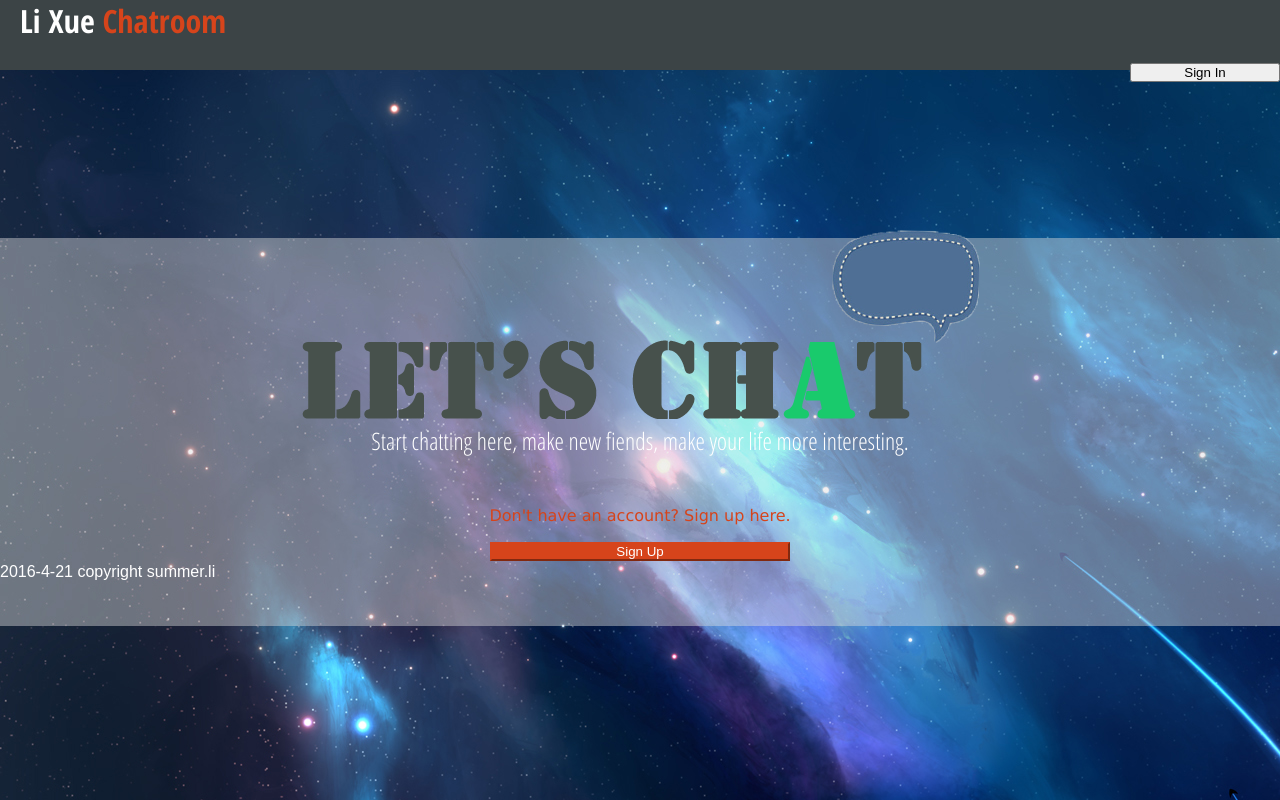
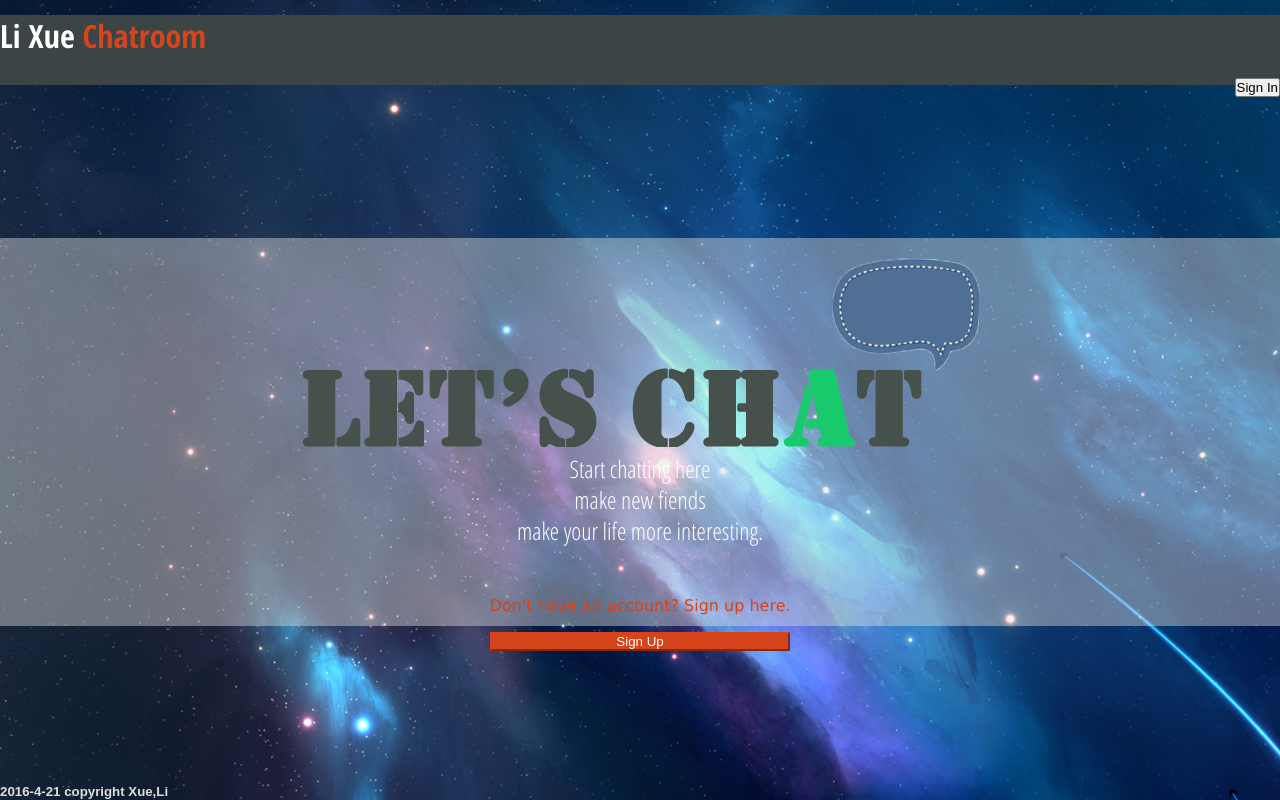
Before and after one commit to summer2200/lixue-chatroom, a Node server app: template views/home.ejs in a window 1280 px wide. Run offline with Node 20, Linux system fonts and the light colour scheme; the template is opened without the code that fills it, so the values that code supplies are empty; some libraries are stand-ins or nearby versions.

Commit message:
homepage & signup UI prettify

```diff
--- a/public/css/person.css
+++ b/public/css/person.css
@@ -20,7 +20,7 @@
     margin-left: 5px;
 }
 
-.container {
+.home.container {
     margin-left: 0;
     margin-right: 0;
     padding-right: 0;
@@ -30,3 +30,7 @@
 .badge {
     margin-left: 10px;
 }
+
+body {
+  height: 100%;
+}
--- a/public/css/stylesheet.css
+++ b/public/css/stylesheet.css
@@ -31,8 +31,8 @@ body {
 .homebannertext {
     text-align: left;
     padding-top: 0;
-    margin-top: 0;
-    margin-left: 20px;
+    margin-top: 15px;
+    /*    margin-left: 20px;*/
     font-family: 'Open Sans Condensed', serif;
     font-weight: bold;
     color: white;
@@ -657,12 +657,15 @@ footer {
     float: right;
 }
 
-.btn-success {
+
+/*.btn-success {
     width: 150px;
-}
+    margin-right: 5px;
+}*/
 
 .homesignup {
     margin-top: 50px;
+    text-align: center;
 }
 
 .signintext {
@@ -682,13 +685,26 @@ footer {
 .mids span {
     color: white;
 }
+
 .hfooter {
-    margin-bottom: 10px;
-    color: white;
+    /*margin-top: 15%;*/
+    text-align: center;
+    color: #DEDEDE;
+    position: fixed;
+    bottom: 0;
 }
+
 .chatwell {
     margin-bottom: o;
 }
+
 .mcontent {
-    list-style-type:none;
+    list-style-type: none;
 }
+
+#homelogo {
+    margin-top: 13px;
+}
+.gotosignin {
+    padding-left: 0;
+}
--- a/views/home.ejs
+++ b/views/home.ejs
@@ -12,27 +12,23 @@
 </head>
 
 <body background="img/home1.jpg">
+<div class="home">
     <div class="homebanner row">
-        <h1 class="homebannertext col-xs-4">
+        <h1 class="homebannertext col-xs-8">
 				<a href="/" id="logo">Li Xue<span> Chatroom</span></a>
-			</h1>
-        <a title="signIn" href="/sign-in" id="signIn" class="homesignin col-xs-2">
-            <button type="button" class="btn btn-success">Sign In</button>
+		</h1>
+        <a title="signIn" href="/sign-in" id="signIn" class="homesignin col-xs-3">
+            <button type="button" class="btn btn-success col-xs-12">Sign In</button>
         </a>
     </div>
-    <section>
         <div class="homesection">
             <div class="node">
-                <img src="img/homeIcon.png" alt="homelogo" id="homelogo" />
-                <h2 id="chat">Start chatting here, make new fiends, make your life more interesting.</h2>
+                <img src="img/homeIcon.png" alt="homelogo" id="homelogo" class="col-sm-8 col-md-6 col-xs-12 pull-left"/>
+                <h2 id="chat" class="col-sm-4 col-md-6 row col-xs-12">Start chatting here<br> make new fiends<br> make your life more interesting.</h2>
             </div>
-           <!--  <a title="Create" href="/create" id="create">
-				<div id="createbutton">
-					<div id="little">Create a Private</div>
-					<div id="big">CHAT ROOM!</div>
-				</div>
-			</a> -->
-            <div class="homesignup">
+
+        </div>
+        <div class="homesignup row col-xs-12">
                 <span class="signintext">Don't have an account? Sign up here.</span>
                 <a title="signUp" href="/sign-up" id="signUp">
                     <div id="signUpButton">
@@ -40,10 +36,8 @@
                     </div>
                 </a>
             </div>
-        </div>
-    </section>
-
-        <span class="hfooter">2016-4-21 copyright summer.li<span>
-
+        <div class="hfooter"><h5>2016-4-21 copyright Xue,Li</h5></div>
+        <footer>2016-4-21 copyright Xue,Li</footer>
+    </div>
 </body>
 </html>
--- a/views/layout.ejs
+++ b/views/layout.ejs
@@ -23,9 +23,9 @@
 </head>
 
 <body>
-    <div class="container">
+    <!-- <div class="container"> -->
       <%- body %>
-    </div>
+    <!-- </div> -->
 </body>
 <script src="/socket.io/socket.io.js"></script>
 <script type="text/javascript" src="/js/public.js"></script>
```
Also changed, not shown: views/signIn.ejs (+1 -8 lines), views/signUp.ejs (+25 -19 lines).
